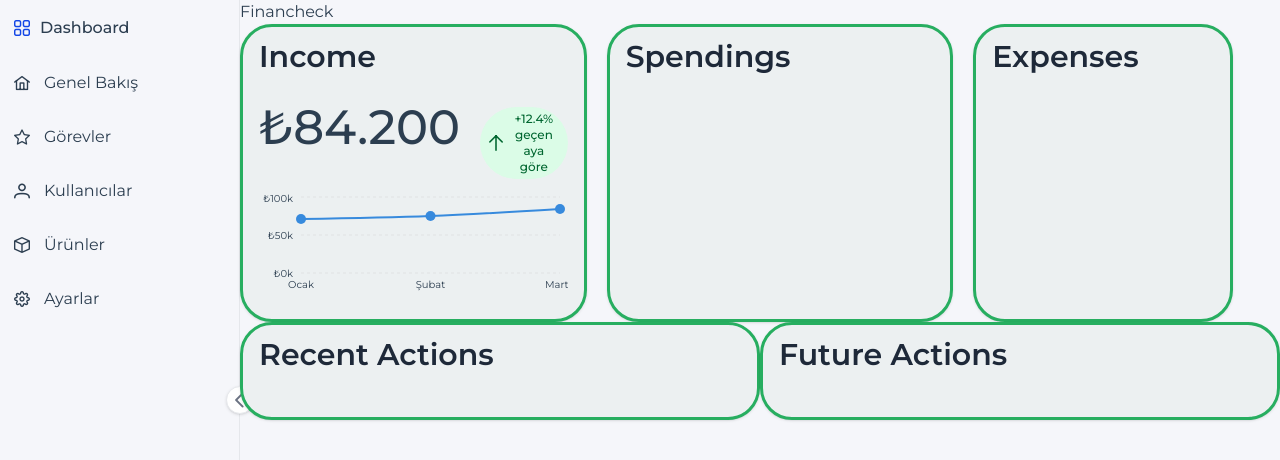
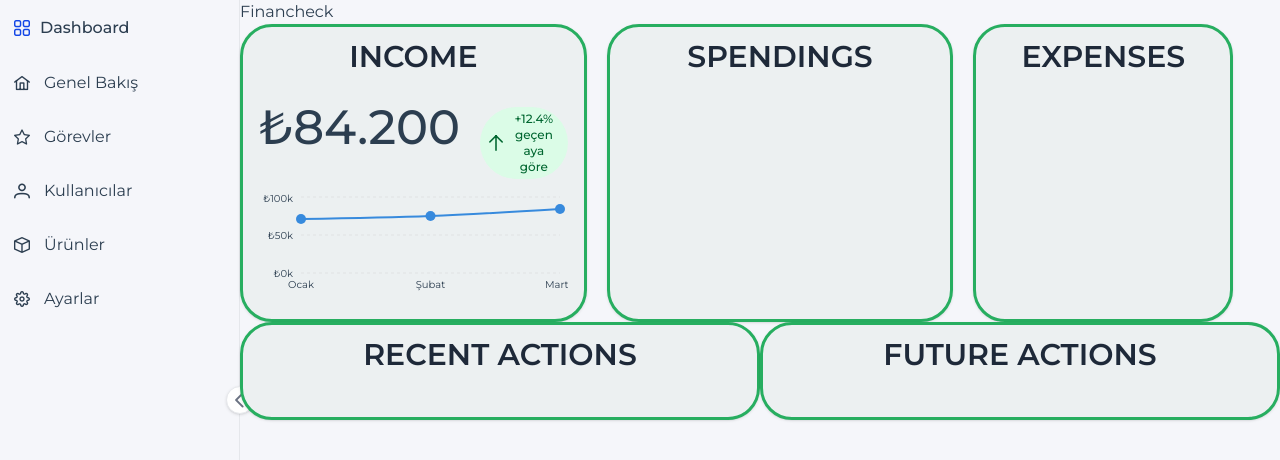
Before and after one commit to kutlinho/financheck-frontend, a React (Vite) app: page /dashboard in a window 1280 px wide. Shown: the top 460 px of the page. Built offline with nearby package versions, Linux system fonts and the light colour scheme.

Commit message:
(feat) Custom Card stylished

```diff
--- a/src/components/CustomCard/CustomCard.jsx
+++ b/src/components/CustomCard/CustomCard.jsx
@@ -5,7 +5,7 @@ const CustomCard = ({
                     header,
                     children,
                     width = "w-full",
-                    height = "h-auto",
+                    height = "",
                     className = "",
                     headerClassName = "",
                     bodyClassName = "",
@@ -22,11 +22,11 @@ const CustomCard = ({
             {header && (
                 <div
                     className={clsx(
-                        "px-4 py-3 text-3xl font-semibold text-gray-800",
+                        "text-center px-4 py-3 text-3xl font-semibold text-gray-800",
                         headerClassName
                     )}
                 >
-                    {header}
+                    {header.toUpperCase()}
                 </div>
             )}
 
```
